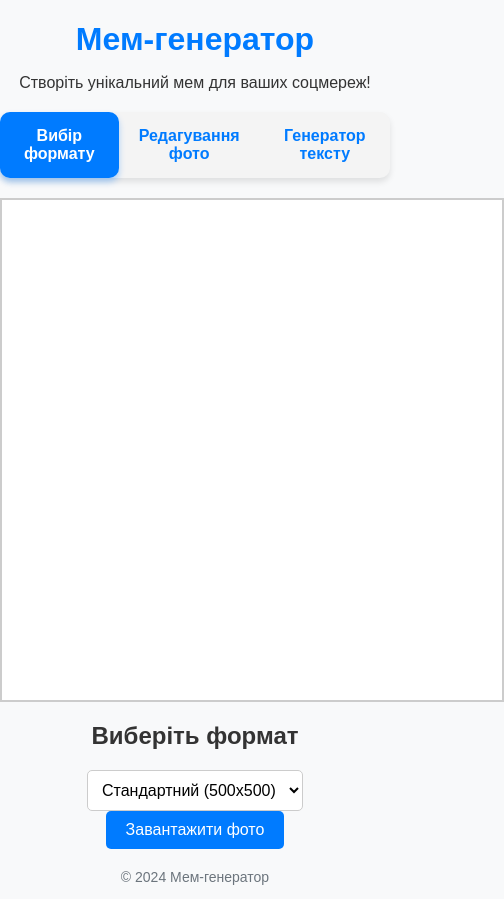
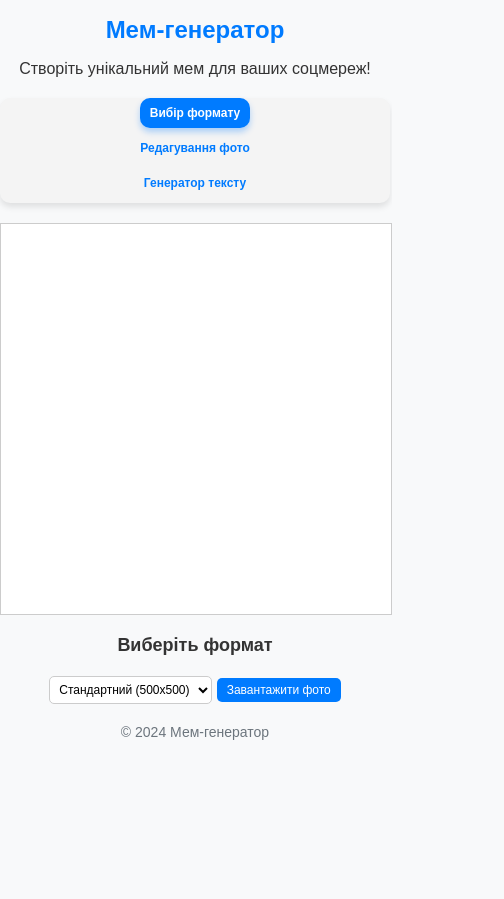
Before and after one commit to NazarFrazovir/MemeGenerator, a plain HTML site: page MemeGenerator-FILES/index.html in a window 390 px wide. Shown: the whole page, 504 px wide, since content can reach past the window. After the commit the page ends 844 px from the top, so only its background shows below. Drawn offline with Linux system fonts and the light colour scheme.

Commit message:
Added media queries

```diff
--- a/MemeGenerator-FILES/index.html
+++ b/MemeGenerator-FILES/index.html
@@ -34,7 +34,6 @@
         <option value="500x500" selected>Стандартний (500x500)</option>
         <option value="1080x1080">Instagram (1080x1080)</option>
         <option value="1080x1920">TikTok (1080x1920)</option>
-        <option value="1920x1080">Twitter (1920x1080)</option>
       </select>
       <label for="upload-image" class="upload-btn">Завантажити фото</label>
       <input type="file" id="upload-image" accept="image/*" hidden>
--- a/MemeGenerator-FILES/styles.css
+++ b/MemeGenerator-FILES/styles.css
@@ -50,6 +50,9 @@ canvas {
   margin: 0 auto 20px;
   border: 2px solid #ccc;
   background-color: #fff;
+  width: 100%;
+  max-width: 500px;
+  height: auto;
 }
 
 /* Панель управління текстом */
@@ -87,6 +90,7 @@ button:hover {
   border-radius: 5px;
   cursor: pointer;
   transition: background-color 0.3s ease;
+  font-size: 12px;
 }
 
 .upload-btn:hover {
@@ -184,3 +188,72 @@ select {
   background-color: #fff;
   cursor: pointer;
 }
+
+
+/* --- Медіа-запити для адаптивності --- */
+
+/* Для екранів менше 768px (планшети, мобільні телефони) */
+@media (max-width: 768px) {
+  h1 {
+    font-size: 28px; /* Зменшення заголовка */
+  }
+
+  h2 {
+    font-size: 20px;
+  }
+
+  .nav-menu {
+    flex-direction: column; /* Вертикальне меню */
+    align-items: center;
+  }
+
+  .nav-link {
+    padding: 10px 15px;
+    font-size: 14px;
+    margin-bottom: 5px;
+  }
+
+  button, .upload-btn {
+    font-size: 14px; /* Зменшення розміру кнопок */
+    padding: 8px 15px;
+  }
+
+  select {
+    font-size: 14px;
+    padding: 8px;
+  }
+
+  canvas {
+    max-width: 100%; /* Полотно займає ширину екрана */
+  }
+}
+
+/* Для екранів менше 480px (мобільні телефони) */
+@media (max-width: 480px) {
+  h1 {
+    font-size: 24px; /* Ще менше для заголовків */
+  }
+
+  h2 {
+    font-size: 18px;
+  }
+
+  .nav-link {
+    font-size: 12px; /* Компактніший текст у меню */
+    padding: 8px 10px;
+  }
+
+  button, .upload-btn {
+    font-size: 12px;
+    padding: 5px 10px; /* Компактні кнопки */
+  }
+
+  select {
+    font-size: 12px;
+    padding: 5px;
+  }
+
+  canvas {
+    border: 1px solid #ccc; /* Тонший бордюр для полотна */
+  }
+}
```
